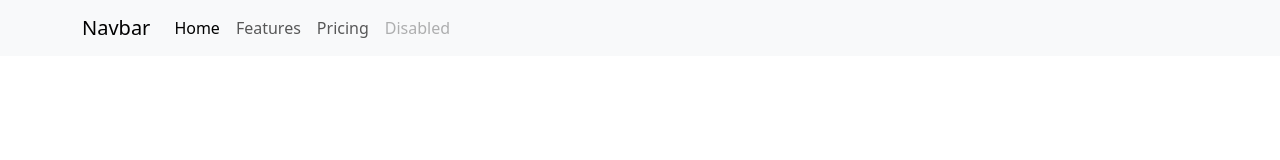
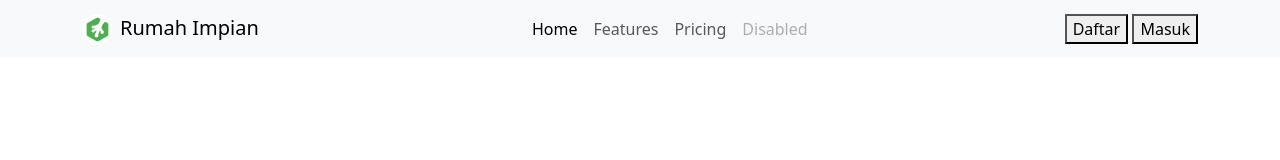
Before and after one commit to erzafotwer93-wq/projek-RPL-B, a plain HTML site: page index.html in a window 1280 px wide. Drawn offline with nearby package versions, Linux system fonts and the light colour scheme.

Commit message:
pesan kita

```diff
--- a/index.html
+++ b/index.html
@@ -3,7 +3,7 @@
   <head>
     <meta charset="utf-8" />
     <meta name="viewport" content="width=device-width, initial-scale=1" />
-    <title>Bootstrap demo</title>
+    <title>Rumah Impian</title>
     <link
       href="https://cdn.jsdelivr.net/npm/bootstrap@5.3.8/dist/css/bootstrap.min.css"
       rel="stylesheet"
@@ -16,11 +16,13 @@
       href="https://fonts.googleapis.com/css2?family=Poppins:wght@400;500;700&display=swap"
       rel="stylesheet"
     />
+    <link rel="shortcut icon" href="image/logo rumah impian.png" type="image/x-icon">
+
   </head>
   <body>
-    <nav class="navbar navbar-expand-lg bg-body-tertiary">
+    <nav class="navbar navbar-expand-lg bg-body-tertiary ">
       <div class="container">
-        <a class="navbar-brand" href="#">Navbar</a>
+        <a class="navbar-brand" href="#"><img src="image/logo rumah impian.png" alt="Logo" width="30" class="d-inline-block align-text-top me-2">Rumah Impian</a>
         <button
           class="navbar-toggler"
           type="button"
@@ -33,7 +35,7 @@
           <span class="navbar-toggler-icon"></span>
         </button>
         <div class="collapse navbar-collapse" id="navbarNav">
-          <ul class="navbar-nav">
+          <ul class="navbar-nav mx-auto">
             <li class="nav-item">
               <a class="nav-link active" aria-current="page" href="#">Home</a>
             </li>
@@ -47,6 +49,10 @@
               <a class="nav-link disabled" aria-disabled="true">Disabled</a>
             </li>
           </ul>
+          <div>
+            <button>Daftar</button>
+            <button>Masuk</button>
+          </div>
         </div>
       </div>
     </nav>
```
Also changed, not shown: image/logo rumah impian.png (added).
